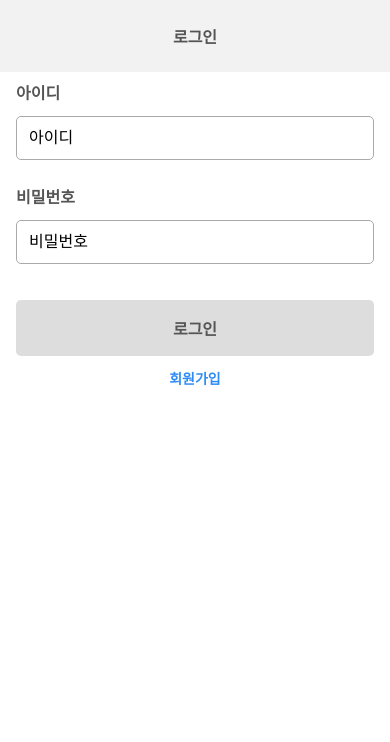
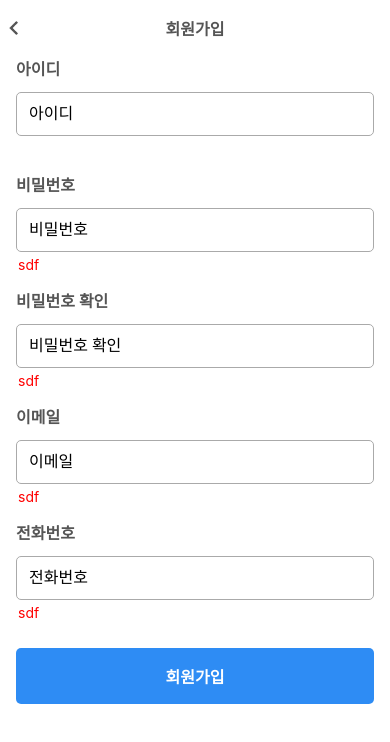
Before and after one commit to DaYoung-woo/todayWorkoutClear, a React Native app: screen /Regist in a window 390 px wide. Both pictures are taken after a click on the button "회원가입". Shown: the top 742 px of the page. Built offline with nearby package versions, Linux system fonts and the light colour scheme.

Commit message:
[feat] 회원가입 화면 생성

```diff
--- a/src/components/BasicHeader.jsx
+++ b/src/components/BasicHeader.jsx
@@ -25,7 +25,8 @@ const styles = StyleSheet.create({
     flexDirection: 'row',
     alignItems: 'center',
     justifyContent: 'space-between',
-    marginVertical: 8,
+    paddingVertical: 8,
+    backgroundColor: '#fff',
   },
   title: {
     fontWeight: 'bold',
--- a/src/pages/Login.jsx
+++ b/src/pages/Login.jsx
@@ -1,13 +1,25 @@
 import React, {useState} from 'react';
-import {StyleSheet, Text, View, TextInput} from 'react-native';
+import {StyleSheet, Text, View, TextInput, Image} from 'react-native';
 import {TouchableOpacity} from 'react-native-gesture-handler';
+import {SafeAreaView} from 'react-native-safe-area-context';
 
 const Login = ({navigation}) => {
   const [id, setId] = useState('');
   const [password, setPassword] = useState('');
 
   return (
-    <View style={styles.container}>
+    <SafeAreaView style={styles.container}>
+      {/* 로고 */}
+      <View style={styles.logoArea}>
+        <Image
+          source={require('../assets/icons/logo.png')}
+          style={styles.logoIcon}
+          resizeMode="contain"
+        />
+        <Text style={styles.logoText}>오운완</Text>
+      </View>
+
+      {/* 아이디 */}
       <View style={styles.wrapper}>
         <Text style={styles.textInputLabel}>아이디</Text>
         <TextInput
@@ -16,35 +28,38 @@ const Login = ({navigation}) => {
           style={styles.textInput}
           placeholder="아이디"
         />
+        <Text style={styles.errorMsg}>비밀번호가 일치하지 않습니다.</Text>
       </View>
+
+      {/* 비밀번호 */}
       <View style={styles.wrapper}>
         <Text style={styles.textInputLabel}>비밀번호</Text>
         <TextInput
+          secureTextEntry={true}
+          allowFontScaling={false}
           onChangeText={setPassword}
           value={password}
           style={styles.textInput}
           placeholder="비밀번호"
+          password
         />
+        <Text style={styles.errorMsg}>비밀번호가 일치하지 않습니다.</Text>
       </View>
+
       <View style={styles.wrapper}>
-        <TouchableOpacity
-          style={[styles.loginBtn, !!id && !!password && styles.loginBtnAtive]}
-          disabled={true}>
-          <Text
-            style={[
-              styles.loginBtnText,
-              !!id && !!password && styles.loginBtnTextActive,
-            ]}>
-            로그인
-          </Text>
+        {/* 로그인 버튼 */}
+        <TouchableOpacity style={styles.loginBtn}>
+          <Text style={styles.loginBtnText}>로그인</Text>
         </TouchableOpacity>
-        <TouchableOpacity
-          style={styles.registBtn}
-          onPress={() => navigation.navigate('regist')}>
-          <Text style={styles.registBtnText}>회원가입</Text>
-        </TouchableOpacity>
+
+        {/* 회원가입 버튼 */}
+        <View style={styles.registBtn}>
+          <TouchableOpacity onPress={() => navigation.navigate('Regist')}>
+            <Text style={styles.registBtnText}>회원가입</Text>
+          </TouchableOpacity>
+        </View>
       </View>
-    </View>
+    </SafeAreaView>
   );
 };
 
@@ -57,6 +72,23 @@ const styles = StyleSheet.create({
     paddingHorizontal: 16,
     paddingTop: 8,
     paddingBottom: 16,
+  },
+  logoArea: {
+    marginTop: 40,
+    marginBottom: 20,
+    alignItems: 'center',
+    flexDirection: 'row',
+    justifyContent: 'center',
+  },
+  logoIcon: {
+    height: 60,
+    width: 60,
+    marginTop: -8,
+  },
+  logoText: {
+    fontFamily: 'GamjaFlower-Regular',
+    fontSize: 32,
+    color: '#2E8CF4',
   },
   textInputLabel: {
     fontFamily: 'NotoSansKR-VariableFont_wght',
@@ -74,23 +106,24 @@ const styles = StyleSheet.create({
     fontSize: 16,
     borderColor: '#aaa',
   },
+  errorMsg: {
+    color: 'red',
+    paddingTop: 4,
+    height: 24,
+    marginLeft: 2,
+  },
   loginBtn: {
-    backgroundColor: '#ddd',
+    backgroundColor: '#2E8CF4',
     alignItems: 'center',
     borderRadius: 5,
     padding: 16,
     marginTop: 12,
   },
-  loginBtnAtive: {
-    backgroundColor: '#2E8CF4',
-  },
   loginBtnText: {
     fontFamily: 'NotoSansKR-VariableFont_wght',
     fontSize: 16,
     fontWeight: 'bold',
-    color: '#555',
-  },
-  loginBtnTextActive: {
+
     color: '#fff',
   },
   registBtn: {
@@ -99,8 +132,8 @@ const styles = StyleSheet.create({
   },
   registBtnText: {
     color: '#2E8CF4',
-    fontSize: 14,
-    fontWeight: 600,
+    fontSize: 16,
+    fontWeight: 'semibold',
   },
 });
 
--- a/src/pages/Regist.jsx
+++ b/src/pages/Regist.jsx
@@ -0,0 +1,146 @@
+import React, {useEffect, useState} from 'react';
+import {
+  StyleSheet,
+  Text,
+  View,
+  TextInput,
+  TouchableOpacity,
+} from 'react-native';
+
+const Regist = () => {
+  const [submit, setSubmit] = useState(false);
+  const [form, setForm] = useState({
+    id: '',
+    password: '',
+    passwordCheck: '',
+    email: '',
+    phone: '',
+  });
+
+  return (
+    <View style={styles.container}>
+      {/* 아이디 */}
+      <View style={styles.wrapper}>
+        <Text style={styles.textInputLabel}>아이디</Text>
+        <TextInput
+          onChangeText={id => setForm({...form, id})}
+          value={form.id}
+          style={styles.textInput}
+          placeholder="아이디"
+        />
+        <Text style={styles.errorMsg}>
+          {submit && form.id.length < 5 && '아이디는 5자 이상 입력해주세요'}
+        </Text>
+      </View>
+
+      {/* 비밀번호 */}
+      <View style={styles.wrapper}>
+        <Text style={styles.textInputLabel}>비밀번호</Text>
+        <TextInput
+          onChangeText={password => setForm({...form, password})}
+          value={form.password}
+          style={styles.textInput}
+          secureTextEntry={true}
+          placeholder="비밀번호"
+        />
+        <Text style={styles.errorMsg}>sdf</Text>
+      </View>
+
+      {/* 비밀번호 확인 */}
+      <View style={styles.wrapper}>
+        <Text style={styles.textInputLabel}>비밀번호 확인</Text>
+        <TextInput
+          onChangeText={passwordCheck => setForm({...form, passwordCheck})}
+          value={form.passwordCheck}
+          style={styles.textInput}
+          secureTextEntry={true}
+          placeholder="비밀번호 확인"
+        />
+        <Text style={styles.errorMsg}>sdf</Text>
+      </View>
+
+      {/* 이메일 */}
+      <View style={styles.wrapper}>
+        <Text style={styles.textInputLabel}>이메일</Text>
+        <TextInput
+          onChangeText={email => setForm({...form, email})}
+          value={form.email}
+          style={styles.textInput}
+          placeholder="이메일"
+        />
+        <Text style={styles.errorMsg}>sdf</Text>
+      </View>
+
+      {/* 전화번호 */}
+      <View style={styles.wrapper}>
+        <Text style={styles.textInputLabel}>전화번호</Text>
+        <TextInput
+          onChangeText={phone => setForm({...form, phone})}
+          value={form.phone}
+          style={styles.textInput}
+          placeholder="전화번호"
+        />
+        <Text style={styles.errorMsg}>sdf</Text>
+      </View>
+
+      {/* 회원가입 버튼 */}
+      <View style={styles.wrapper}>
+        <TouchableOpacity
+          style={styles.registBtn}
+          onPress={() => {
+            setSubmit(true);
+          }}>
+          <Text style={styles.registBtnText}>회원가입</Text>
+        </TouchableOpacity>
+      </View>
+    </View>
+  );
+};
+
+const styles = StyleSheet.create({
+  container: {
+    backgroundColor: '#fff',
+    flex: 1,
+  },
+  wrapper: {
+    paddingHorizontal: 16,
+    paddingBottom: 16,
+  },
+  textInputLabel: {
+    fontFamily: 'NotoSansKR-VariableFont_wght',
+    paddingBottom: 12,
+    fontWeight: '600',
+    fontSize: 16,
+    color: '#555',
+  },
+  textInput: {
+    fontFamily: 'NotoSansKR-VariableFont_wght',
+    borderWidth: 1,
+    width: '100%',
+    padding: 12,
+    borderRadius: 5,
+    fontSize: 16,
+    borderColor: '#aaa',
+  },
+  errorMsg: {
+    color: 'red',
+    paddingTop: 4,
+    height: 20,
+    marginLeft: 2,
+  },
+  registBtn: {
+    backgroundColor: '#2E8CF4',
+    alignItems: 'center',
+    borderRadius: 5,
+    padding: 16,
+    marginTop: 12,
+  },
+  registBtnText: {
+    fontFamily: 'NotoSansKR-VariableFont_wght',
+    fontSize: 16,
+    fontWeight: 'bold',
+    color: '#fff',
+  },
+});
+
+export default Regist;
--- a/src/pages/Splash.jsx
+++ b/src/pages/Splash.jsx
@@ -19,7 +19,7 @@ const Splash = ({navigation}) => {
   };
 
   return (
-    <SafeAreaView style={styles.container}>
+    <View style={styles.container}>
       <View style={styles.wrapper}>
         <Image
           source={require('../assets/icons/logo.png')}
@@ -28,7 +28,7 @@ const Splash = ({navigation}) => {
         />
         <Text style={styles.logoText}>오운완</Text>
       </View>
-    </SafeAreaView>
+    </View>
   );
 };
 
--- a/src/router.js
+++ b/src/router.js
@@ -5,6 +5,7 @@ import Home from './pages/Home';
 import Login from './pages/Login';
 import Splash from './pages/Splash';
 import BasicHeader from './components/BasicHeader';
+import Regist from './pages/Regist';
 
 const Stack = createNativeStackNavigator();
 
@@ -31,10 +32,24 @@ const Router = () => {
         <Stack.Screen
           name="Login"
           component={Login}
+          options={{headerShown: false}}
+        />
+        {/* <Stack.Screen
+          name="Login"
+          component={Login}
           options={{
             header: basicHeader,
             title: '로그인',
             back: false,
+          }}
+        /> */}
+        <Stack.Screen
+          name="Regist"
+          component={Regist}
+          options={{
+            header: basicHeader,
+            title: '회원가입',
+            back: true,
           }}
         />
         <Stack.Screen
```
Also changed, not shown: src/assets/icons/arrowLeft.png, src/assets/icons/logo.png.
